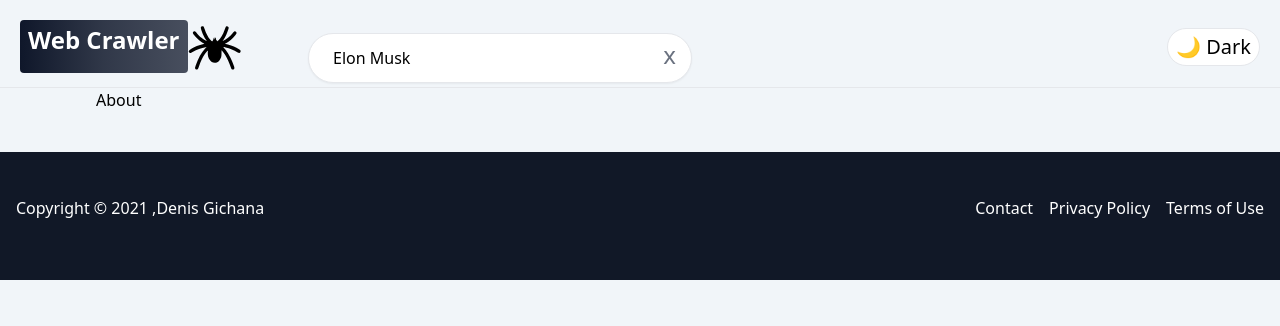
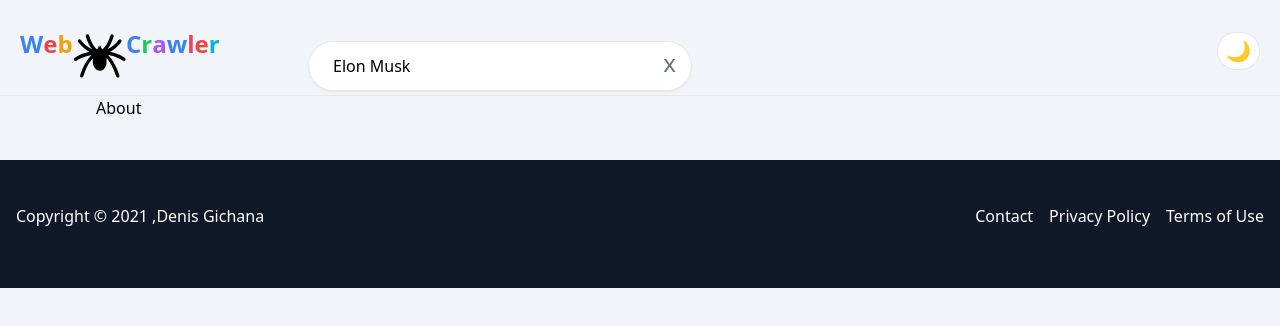
Before and after one commit to dennoh-mzoefu/google-app, a React (Vite) app: page / in a window 1280 px wide. Shown: the top 326 px of the page. Built offline with nearby package versions, Linux system fonts and the light colour scheme.

Commit message:
search functionality

```diff
--- a/src/Components/Navbar.jsx
+++ b/src/Components/Navbar.jsx
@@ -8,17 +8,30 @@ function Navbar({ darkTheme, setDarkTheme }) {
     <div className="p-5 pb-1 flex flex-wrap sm:justify-between justify-center items-center border-b dark:border-gray-700 border-gray-200 ">
       <div className="flex justify-between items-center space-x-5 w-screen ">
         <Link to="/" className="flex">
-          <p className="bg-gradient-to-r from-slate-900 via-slate-900/85 to-slate-900/75 text-2xl font-bold text-white py-1 px-2 rounded dark:bg-gradient-to-r dark:from-white dark:to-slate-500/50 dark:text-gray-900">
-            Web Crawler
-          </p>
-          <Logo darkTheme={darkTheme} className="max-h-2.5" />
+          {/* <p className="bg-gradient-to-r from-slate-900 via-slate-900/85 to-slate-900/75 text-2xl font-bold text-white py-1 px-2 rounded dark:bg-gradient-to-r dark:from-white dark:to-slate-500/50 dark:text-gray-900"> */}
+          <div className="text-2xl font-bold mt-2 flex">
+            <span className="text-blue-500">W</span>
+            <span className="text-red-500">e</span>
+            <span className="text-amber-500">b</span>
+            <span>
+              <Logo darkTheme={darkTheme} className="max-h-2.5" />
+            </span>
+
+            <span className="text-blue-500">C</span>
+            <span className="text-green-500">r</span>
+            <span className="text-purple-500">a</span>
+            <span className="text-blue-500">w</span>
+            <span className="text-rose-500">l</span>
+            <span className="text-red-500">e</span>
+            <span className="text-cyan-500">r</span>
+          </div>
         </Link>
         <button
           type="button"
           onClick={() => setDarkTheme(!darkTheme)}
           className="text-xl dark:bg-gray-50 dark:text-gray-900 bg-white border rounded-full px-2 py-1 hover:shadow-lg"
         >
-          {darkTheme ? "💡 Light" : "🌙 Dark"}
+          {darkTheme ? "💡" : "🌙"}
         </button>
       </div>
       <Search />
```
